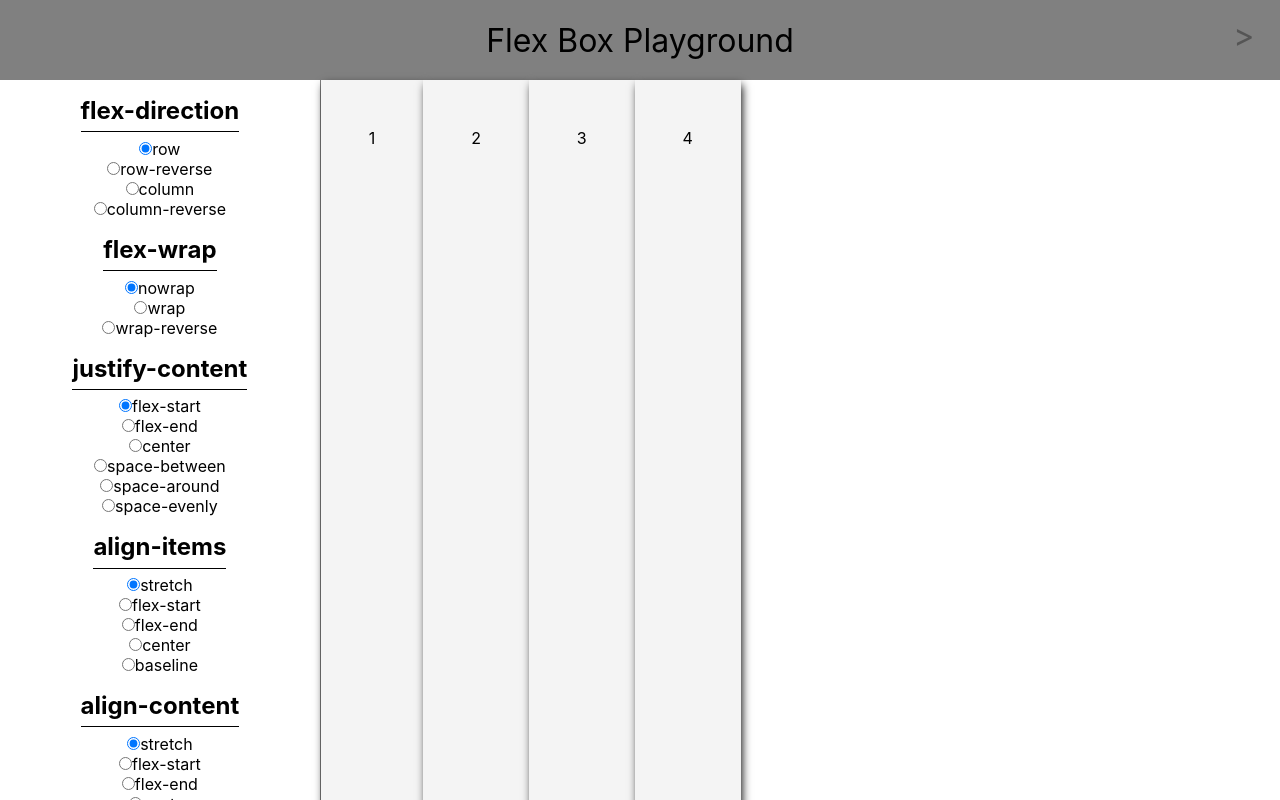
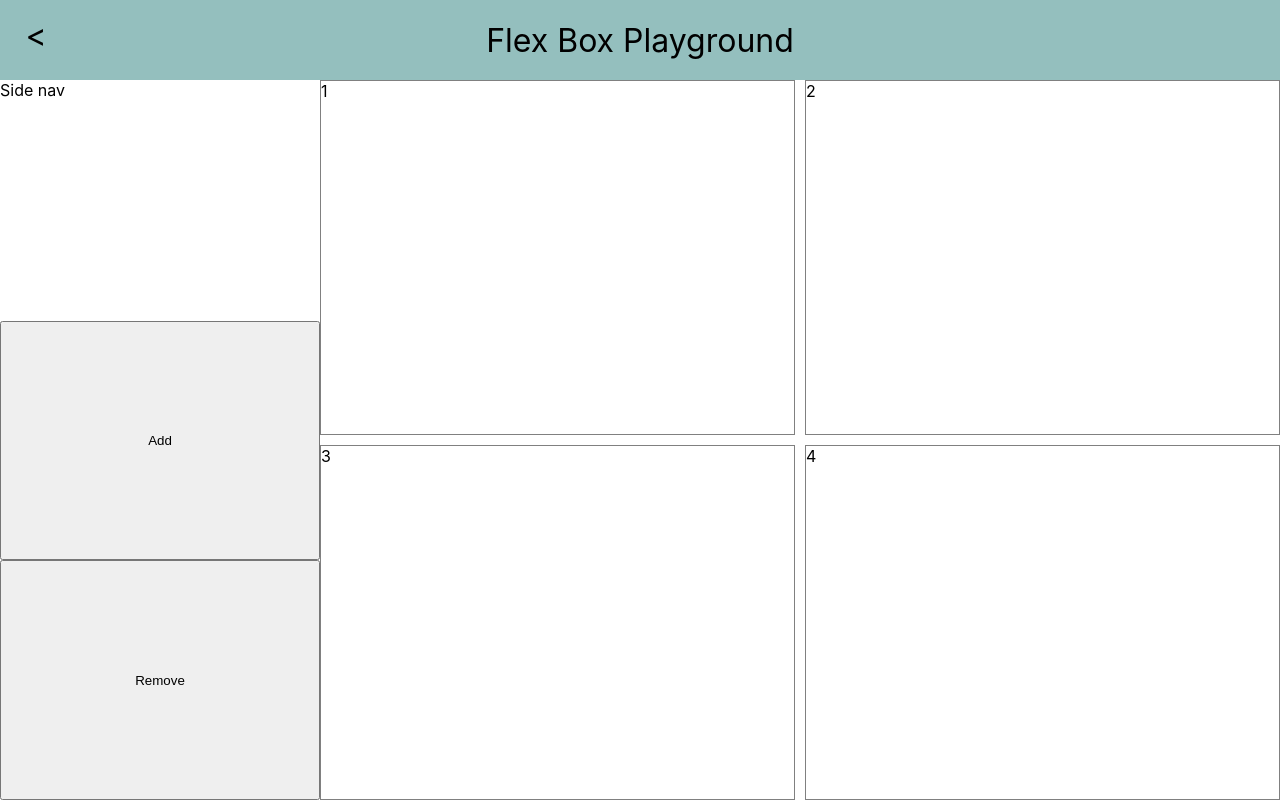
Before and after one commit to timbiles/flex-box, a React (Create React App) app: page / in a window 1280 px wide. Shown: the top 800 px of the page. Built offline with nearby package versions, Linux system fonts and the light colour scheme.

Commit message:
adding grid boxes

```diff
--- a/public/index.html
+++ b/public/index.html
@@ -2,7 +2,7 @@
 <html lang="en">
   <head>
     <meta charset="utf-8">
-    <link rel="shortcut icon" href="%PUBLIC_URL%/favicon.ico">
+    <!-- <link rel="shortcut icon" href="%PUBLIC_URL%/favicon.ico"> -->
     <meta name="viewport" content="width=device-width, initial-scale=1, shrink-to-fit=no">
     <meta name="theme-color" content="#000000">
     <!--
--- a/src/App.js
+++ b/src/App.js
@@ -8,7 +8,7 @@ import './App.scss';
 
 class App extends Component {
   state = {
-    flex: true,
+    flex: false,
     title: 'Flex Box Playground'
   };
   render() {
--- a/src/Components/grid.js
+++ b/src/Components/grid.js
@@ -1,15 +1,36 @@
 import React, { Component } from 'react';
-import { Grid, SideNav, Main } from '../styles/gridStyles';
+import { Grid, SideNav, Main, Cont } from '../styles/gridStyles';
 
 class grid extends Component {
+    state = {
+        number: 4
+    }
+
+    gridLoop = () => {
+        const {number} = this.state
+        const arr = []
+        for(let i=1; i<=number; i++){
+            arr.push(i)
+        }
+        return arr.map((e, i) => (
+            <Cont key={i}>{e}</Cont>
+        ))
+    }
+
   render() {
+      const {number} = this.state
     return (
       <>
         <Grid>
-                    <SideNav>Side nav</SideNav>
-                    <Main>Main</Main>
+          <SideNav>
+              Side nav
+            <button onClick={() => this.setState({number: number + 1})}>Add</button>
+            <button onClick={() => this.setState({number: number -1})}>Remove</button>
+          </SideNav>
+          <Main>
+            {this.gridLoop()}
+          </Main>
         </Grid>
-
       </>
     );
   }
--- a/src/Components/properties.js
+++ b/src/Components/properties.js
@@ -1,5 +1,5 @@
 import React, { Component } from 'react';
-import { Container, Flex, P, Btn } from '../styles/flex';
+import { Container, Flex, P, Btn, Input } from '../styles/flex';
 import { Modal, Section, Pre } from '../styles/modal';
 import flex from '../data/flex.json';
 
@@ -30,8 +30,8 @@ class properties extends Component {
         {val &&
           val.arr.map((e, i) => {
             return (
-              <div key={i}>
-                <input
+              <Container key={i}>
+                <Input
                   name={name}
                   type="radio"
                   value={e}
@@ -39,7 +39,7 @@ class properties extends Component {
                   onChange={e => this.changeState(e, val, name)}
                 />
                 <label htmlFor="">{e}</label>
-              </div>
+              </Container>
             );
           })}
       </Container>
@@ -89,7 +89,7 @@ class properties extends Component {
 
             <h2>Quantity</h2>
             <Container third>
-              <Btn onClick={() => this.setState({ number: number - 1 })}>-</Btn>
+              <Btn onClick={() => this.setState( number !== 1 ? { number: number - 1 } : null)}>-</Btn>
               {number}
               <Btn
                 onClick={() =>
@@ -152,8 +152,8 @@ class properties extends Component {
             justifyContent={justifyContent && justifyContent.value}
             alignItems={alignItems && alignItems.value}
             alignContent={alignContent && alignContent.value}
-            width={wrap && wrap.value === 'wrap' ? '500px' : 'auto'}
-            height={wrap && wrap.value === 'wrap' ? '500px' : 'auto'}
+            width={wrap && wrap.value === 'nowrap' ? 'auto' : '500px'}
+            height={wrap && wrap.value === 'nowrap' ? 'auto' : '500px'}
           >
             {this.pLoop(number)}
           </Flex>
--- a/src/styles/flex.js
+++ b/src/styles/flex.js
@@ -5,7 +5,7 @@ export const Header = styled.div`
   justify-content: center;
   align-items: center;
   height: 10vh;
-  background: grey;
+  background: #94BFBE;
   font-size: 2em;
 `;
 
@@ -62,7 +62,6 @@ export const Flex = styled.div`
 `;
 
 export const P = styled.p`
-
   ${props =>
     props.main &&
     css`
@@ -75,7 +74,7 @@ export const P = styled.p`
     ${props =>
     props.secondary &&
     css`
-    margin-right: 5%;
+      margin-right: 5%;
     `}
 `;
 
@@ -90,3 +89,12 @@ export const Btn = styled.button`
     border-radius: 5px;
   }
 `;
+
+export const Input = styled.input`
+  &:hover {
+    background: #9faab7;
+  }
+  &:checked {
+    background: #40e0d0;
+  }
+`;
--- a/src/styles/gridStyles.js
+++ b/src/styles/gridStyles.js
@@ -11,5 +11,12 @@ export const SideNav = styled.div`
 `
 
 export const Main = styled.div`
+    height: 90vh;
     display: grid;
+    grid-template-columns: repeat(2, 1fr);
+    grid-gap: 10px;
 `
+
+export const Cont = styled.div`
+    border: 1px solid grey;
+`
--- a/src/styles/home.js
+++ b/src/styles/home.js
@@ -6,7 +6,6 @@ export const Arrow = styled.div`
   right: ${props => props.primary && '2%'};
   left: ${props => props.secondary && '2%'};
   font-size: 2em;
-  color: #555;
   cursor: pointer;
   &:hover {
     transform: scale(1.05);
```
Also changed, not shown: 1 other file (tests, documents, lock files or other folders). Lines whose indentation alone changed are shown as unchanged.
